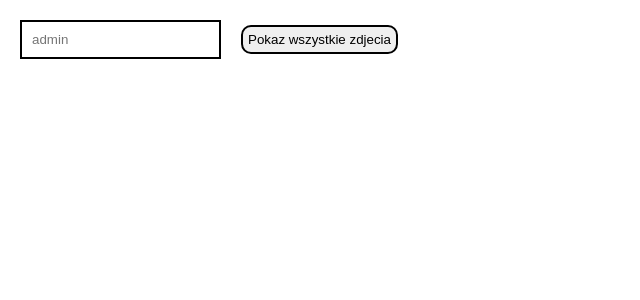
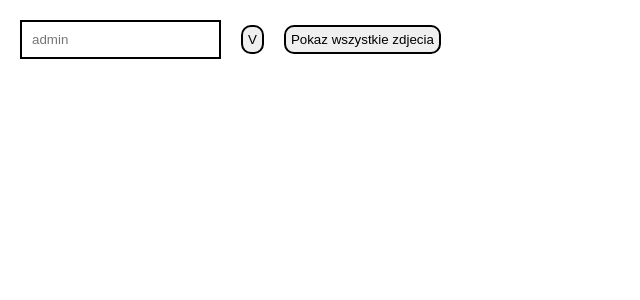
Before and after one commit to marcinoles87/photoapp, a React (Create React App) app: page / in a window 1280 px wide. Shown: the top 300 px of the page, without its empty margins (0-640 px from the left). Built offline with nearby package versions, Linux system fonts and the light colour scheme.

Commit message:
add code

```diff
--- a/src/App.js
+++ b/src/App.js
@@ -20,7 +20,8 @@ function App() {
   const [opisWydarzenia,setOpis] = useState('')
   const [dane,setDane] = useState([])
 
-  const [password , setPassword] = useState(false)
+  const [password , setPassword] = useState('')
+  const [loadAdmin , setLoadadmin] = useState(false)
 
 
 
@@ -154,13 +155,17 @@ if(err){
     .delete()
     .eq('id',item.id)
 
+    alert('usunięto wydarzenie ' + item.wydarzenie)
+
 
   }
 
   const handlePassword = (e) =>{
 
-    if(e === 'monika'){
-      setPassword(true)
+    if(password ==='monika'){
+      setLoadadmin(true)
+    }else{
+      setLoadadmin(false)
     }
 
 
@@ -172,9 +177,9 @@ if(err){
   return (
     <div className="App">
 
-    <input type="text" placeholder='admin' onChange={ (e) => handlePassword(e.target.value)}></input>
+    <input type="text" placeholder='admin' onChange={ (e) => setPassword(e.target.value)}></input><button onClick={handlePassword}>V</button>
 
-    {password ?
+    {loadAdmin ?
 
     <>
 
@@ -216,7 +221,7 @@ if(err){
           <img className='img' src={item.img3} alt={index}></img>
           </div>
 
-         {password ?
+         {loadAdmin ?
 
          <button onClick={ (e) =>deleteFile(item)}>Delete</button>
          : ''
```
